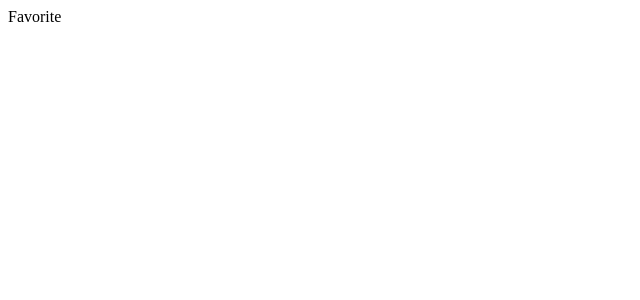
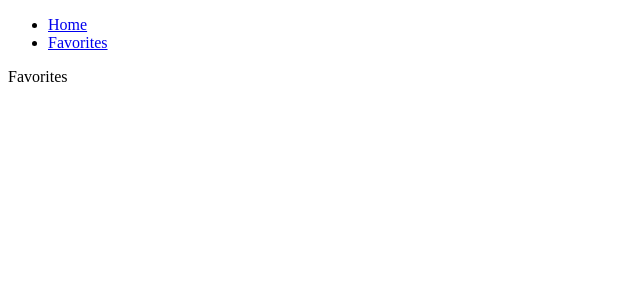
Before and after one commit to omdev420/cup-assignment-2, a React (Create React App) app: page /favorite in a window 1280 px wide. Shown: the top 300 px of the page, without its empty margins (0-640 px from the left). Built offline with nearby package versions, Linux system fonts and the light colour scheme.

Commit message:
added nav comp. and pages

```diff
--- a/package.json
+++ b/package.json
@@ -42,8 +42,12 @@
     ]
   },
   "devDependencies": {
+    "babel-eslint": "^10.1.0",
     "eslint": "^7.32.0",
+    "eslint-config-airbnb": "^18.2.1",
+    "eslint-config-prettier": "^8.3.0",
     "eslint-plugin-react": "^7.24.0",
+    "eslint-plugin-react-hooks": "^4.2.0",
     "prettier": "^2.3.2"
   }
 }
--- a/src/App.js
+++ b/src/App.js
@@ -1,17 +1,25 @@
 import React from 'react';
 import { Switch, Route } from 'react-router-dom';
+import Nav from './components/Nav';
+import Favorite from './pages/Favorite';
+import Home from './pages/Home';
 
 function App() {
   return (
+    <div>
+      <Nav />
       <Switch>
         <Route exact path="/">
-        This is home page
+          <Home />
         </Route>
         <Route exact path="/favorite">
-        Favorite
+          <Favorite />
         </Route>
-      <Route>404</Route>
+        <Route>
+          <div>Not Found</div>
+        </Route>
       </Switch>
+    </div>
   );
 }
 
--- /dev/null
+++ b/src/components/Nav.js
@@ -0,0 +1,23 @@
+import React from 'react';
+import { Link } from 'react-router-dom';
+
+const LINKS = [
+  { to: '/', text: 'Home' },
+  { to: '/favorite', text: 'Favorites' },
+];
+
+const Nav = () => {
+  return (
+    <div>
+      <ul>
+        {LINKS.map(link => (
+          <li key={link.to}>
+            <Link to={link.to}>{link.text}</Link>
+          </li>
+        ))}
+      </ul>
+    </div>
+  );
+};
+
+export default Nav;
--- /dev/null
+++ b/src/pages/Favorite.js
@@ -0,0 +1,7 @@
+import React from 'react';
+
+const Favorite = () => {
+  return <div>Favorites</div>;
+};
+
+export default Favorite;
--- /dev/null
+++ b/src/pages/Home.js
@@ -0,0 +1,7 @@
+import React from 'react';
+
+const Home = () => {
+  return <div>Home</div>;
+};
+
+export default Home;
```
Also changed, not shown: .eslintrc.json, 1 other file (tests, documents, lock files or other folders). Lines whose indentation alone changed are shown as unchanged.
